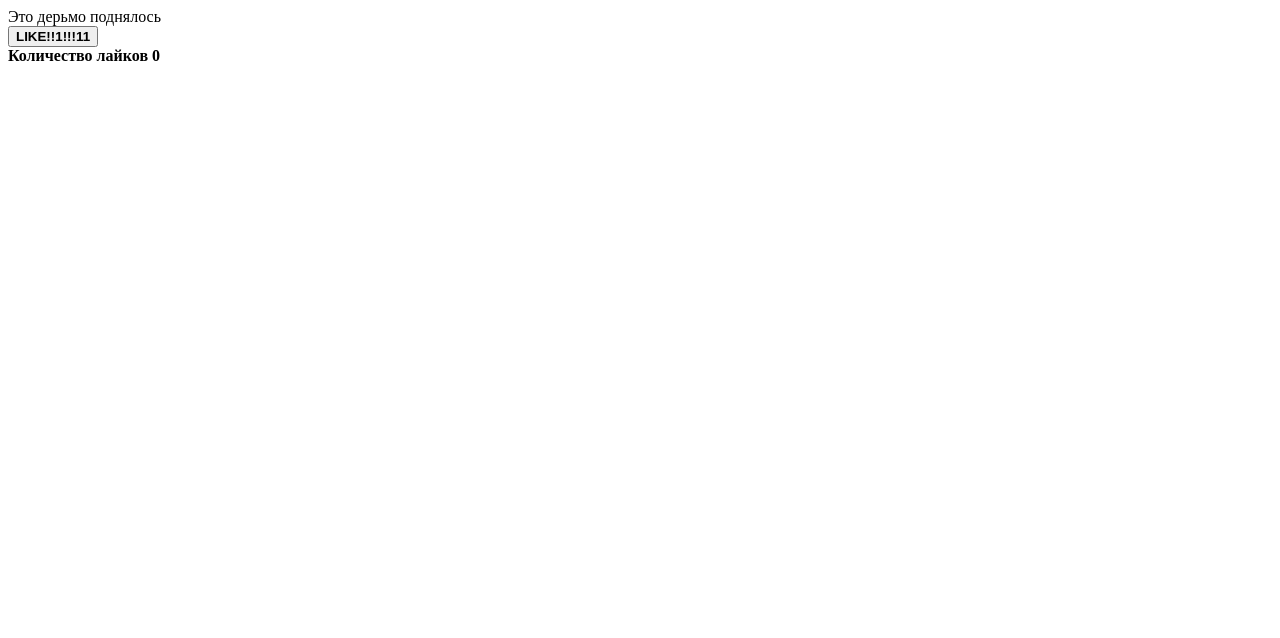
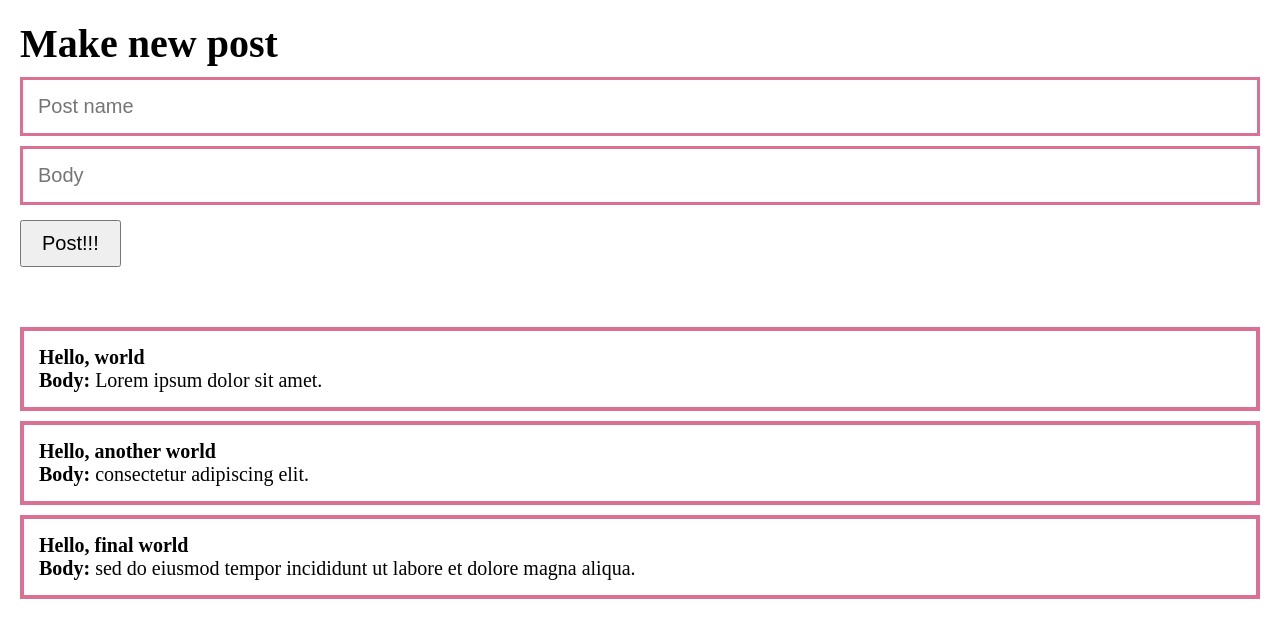
Before and after one commit to L3XxXa/learningWeb, a Vue app: page / in a window 1280 px wide. Shown: the top 638 px of the page. Built offline with nearby package versions, Linux system fonts and the light colour scheme.

Commit message:
Post app

```diff
--- a/src/App.vue
+++ b/src/App.vue
@@ -1,30 +1,101 @@
 <template>
-    <div>
-        Это дерьмо поднялось
+    <div class = "app">
+        <div>
+            <h4>
+                Make new post
+            </h4>
+            <form @submit.prevent>
+                <input
+                 type="text"
+                 v-bind:value="title"
+                 @input="title = $event.target.value"
+                 class="input"
+                 placeholder="Post name">
+
+                <input class="input"
+                @input="body = $event.target.value"
+                v-bind:value="body"
+                type = "text"
+                placeholder="Body">
+            </form>
+            <button class="button" @click = "createPost">Post!!!</button>
+        </div>
+        <div class = "empty"></div>
+        <div class="post" v-for="post in posts">
+            <div><strong>{{post.title}}</strong></div>
+            <div><strong>Body:</strong> {{post.body}}</div>
+        </div>
     </div>
-    <div>
-        <button @click="addLike">
-            <strong>LIKE!!1!!!11</strong>
-        </button>
-    </div>
-    <div><strong>Количество лайков {{ likes }}</strong></div>
 </template>
 
 <script>
 export default{
     data(){
         return{
-            likes: 0,
+            posts:[
+                {id: 1, title: "Hello, world", body: "Lorem ipsum dolor sit amet."},
+                {id: 2, title: "Hello, another world", body: "consectetur adipiscing elit."},
+                {id: 3, title: "Hello, final world", body: "sed do eiusmod tempor incididunt ut labore et dolore magna aliqua."},
+            ],
+            title: '',
+            body: ''
         }
     },
     methods: {
-        addLike(){
-            this.likes += 1
+        createPost(){
+            const newPost = {
+                id: Date.now(),
+                title: this.title,
+                body: this.body
+            }
+            this.posts.push(newPost);
+            this.title = '';
+            this.body = '';
         }
     },
 }
 </script>
 
 <style>
+    *{
+        margin: 0;
+        padding: 0;
+        box-sizing: border-box;
+    }
+    .app{
+        padding: 20px;
+    }
 
+    h4{
+        font-size: 40px;
+    }
+    .empty{
+        margin-top: 60px;
+    }
+
+    form{
+        display: flex;
+        flex-direction: column;
+    }
+
+    .button{
+        margin-top: 15px;
+        font-size: 20px;
+        padding: 10px 20px;
+    }
+
+    .input{
+        padding: 15px;
+        border: 3px solid palevioletred;
+        margin-top: 10px;
+        font-size: 20px;
+        width: 100%;
+    }
+
+    .post{
+        padding: 15px;
+        border: 4px solid palevioletred;
+        margin-top: 10px;
+        font-size: 20px;
+    }
 </style>
```
